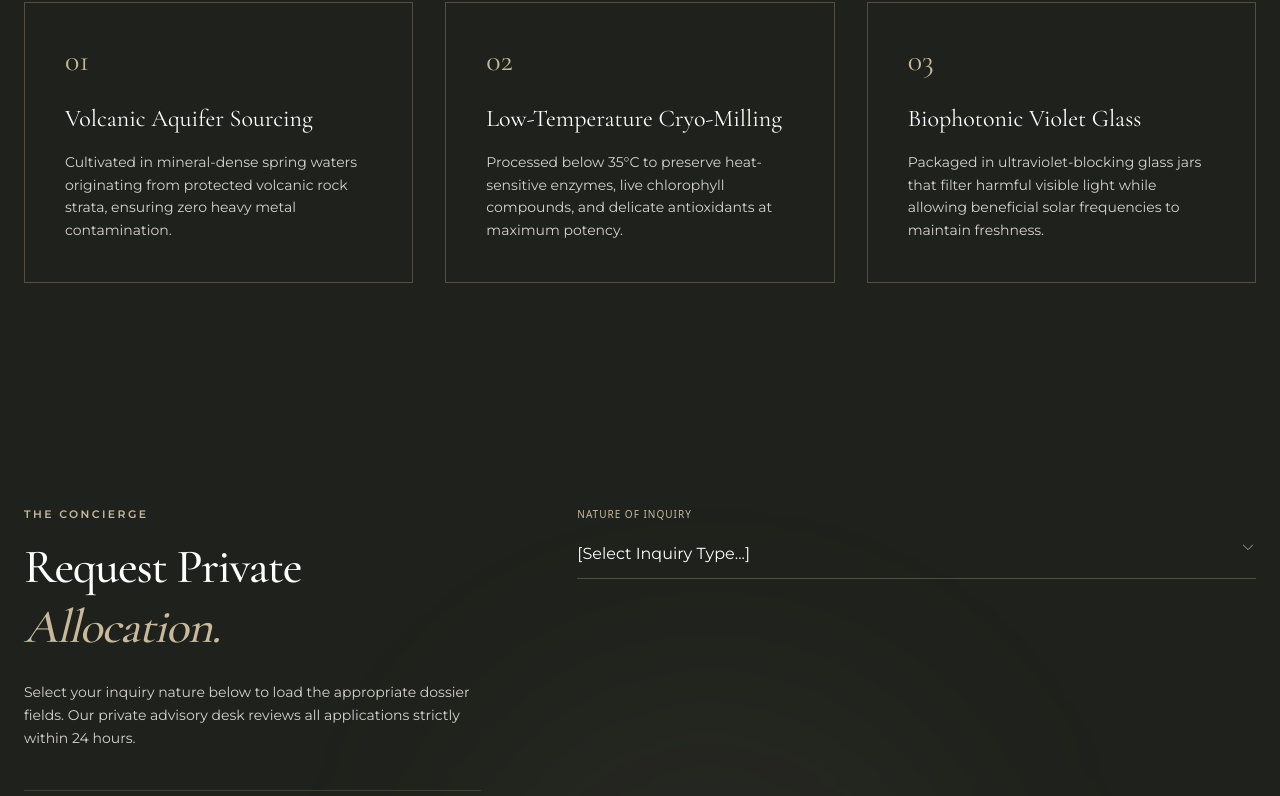
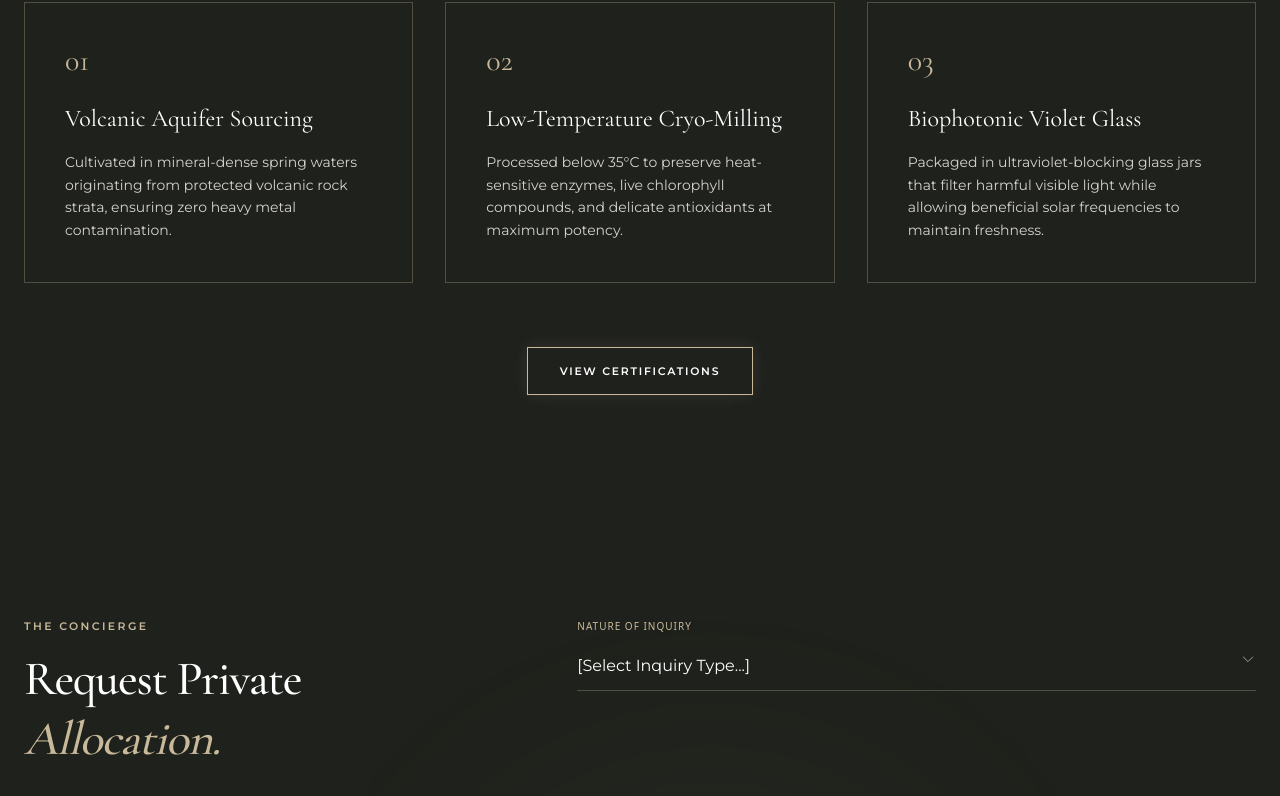
Before and after one commit to sujalkoli03/tarius, a Next.js app in the folder tarius-frontend/: page / in a window 1280 px wide. Shown: the part 2151-2947 px from the top of the page. Built offline with nearby package versions, Linux system fonts and the light colour scheme; no server answers; the database is empty.

Commit message:
redirect button added in quality section to certification page

```diff
--- a/tarius-frontend/src/components/quality/Quality.tsx
+++ b/tarius-frontend/src/components/quality/Quality.tsx
@@ -1,4 +1,5 @@
 import React from 'react';
+import Link from 'next/link';
 
 interface Pillar {
   num: string;
@@ -40,7 +41,7 @@ export default function Quality(props: { id?: string }) {
           </p>
         </div>
 
-        <div className="grid grid-cols-1 md:grid-cols-3 gap-8">
+        <div className="grid grid-cols-1 md:grid-cols-3 gap-8 mb-16">
           {pillars.map((pillar, idx) => (
             <div key={idx} className="border border-[var(--tarius-champagne)]/30 p-8 sm:p-10 hover:bg-[var(--tarius-white)]/5 transition-colors duration-500 group">
               <span className="font-display text-3xl text-[var(--tarius-champagne)] block mb-6 group-hover:translate-x-1 transition-transform">
@@ -51,6 +52,15 @@ export default function Quality(props: { id?: string }) {
             </div>
           ))}
         </div>
+
+        <div className="flex justify-center">
+          <Link
+            href="/certifications"
+            className="inline-flex items-center justify-center min-h-[3rem] px-8 py-3 bg-transparent border border-[var(--tarius-champagne)] text-[var(--tarius-champagne)] font-semibold text-[0.68rem] tracking-[0.16em] uppercase transition-all duration-300 hover:bg-[var(--tarius-champagne)] hover:text-[var(--tarius-graphite)] shadow-[0_0_15px_rgba(238,226,204,0.1)]"
+          >
+            View Certifications
+          </Link>
+        </div>
       </div>
     </section>
   );
```
